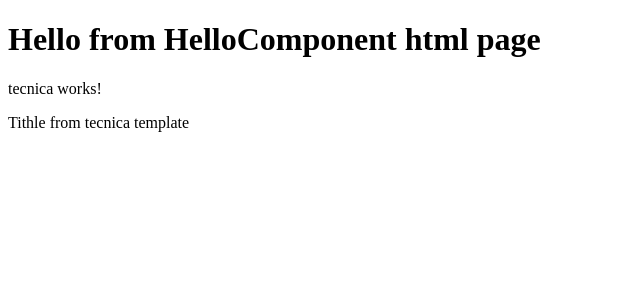
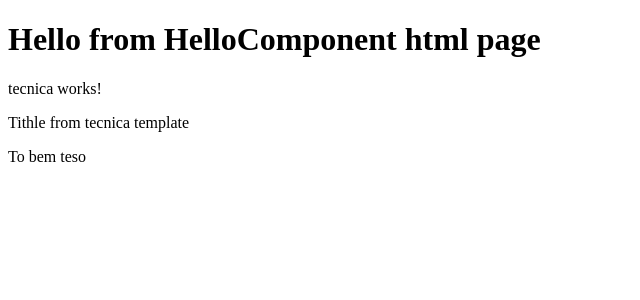
Before and after one commit to Vicente-jpro/project, an Angular app: page / in a window 1280 px wide. Shown: the top 300 px of the page, without its empty margins (0-640 px from the left). Built offline with nearby package versions, Linux system fonts and the light colour scheme.

Commit message:
Clientes component

```diff
--- a/src/app/app.component.html
+++ b/src/app/app.component.html
@@ -1,3 +1,4 @@
 <hello/>
 <app-tecnica/>
+<app-clientes/>
 <router-outlet />
--- a/src/app/app.module.ts
+++ b/src/app/app.module.ts
@@ -5,6 +5,7 @@ import { AppRoutingModule } from './app-routing.module';
 import { AppComponent } from './app.component';
 import { HelloComponent } from './hello/hello.component';
 import { TecnicaComponent } from './tecnica/tecnica.component';
+import { ClientesModule } from './clientes/clientes.module';
 
 @NgModule({
   declarations: [
@@ -14,7 +15,8 @@ import { TecnicaComponent } from './tecnica/tecnica.component';
   ],
   imports: [
     BrowserModule,
-    AppRoutingModule
+    AppRoutingModule,
+    ClientesModule,
   ],
   providers: [],
   bootstrap: [AppComponent]
--- /dev/null
+++ b/src/app/clientes/clientes.component.html
@@ -0,0 +1 @@
+<p>To bem teso</p>
```
Also changed, not shown: src/app/clientes/clientes.component.ts (added, +10 -0 lines), src/app/clientes/clientes.module.ts (added, +18 -0 lines), src/app/clientes/clientes.component.css (added).
